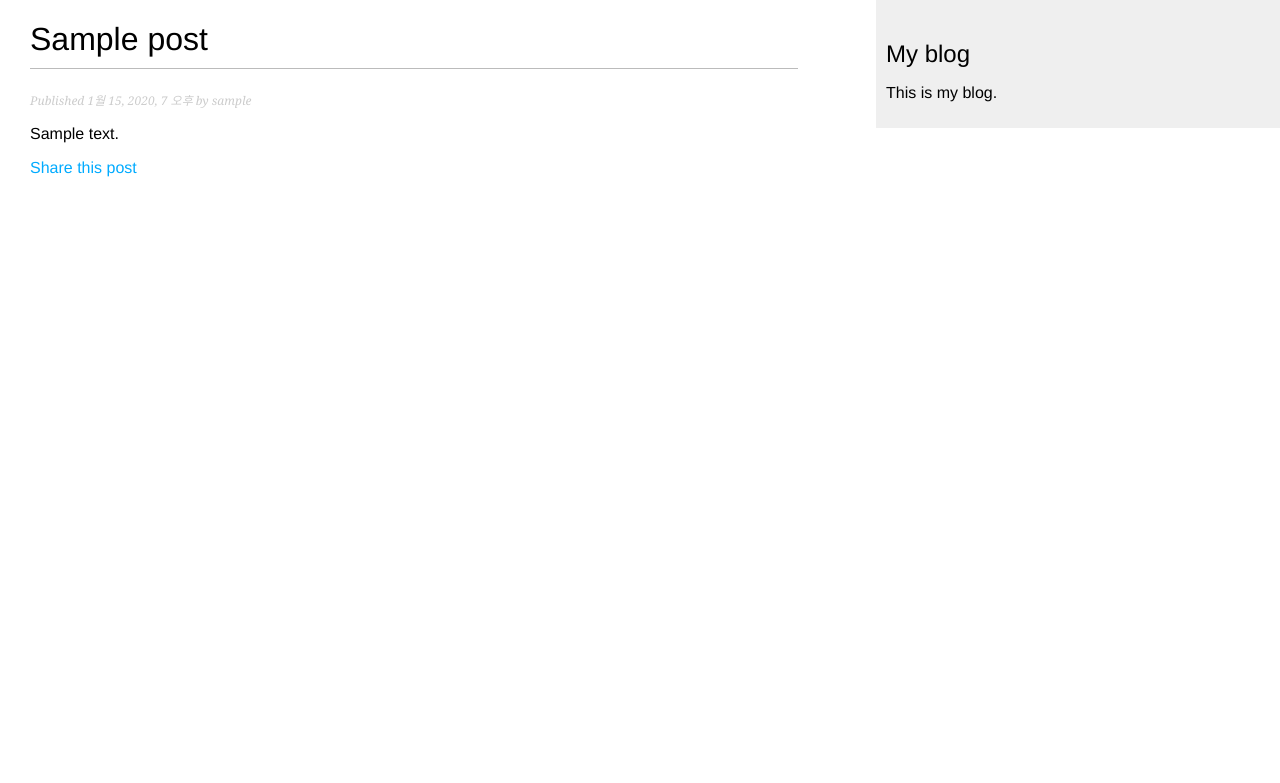
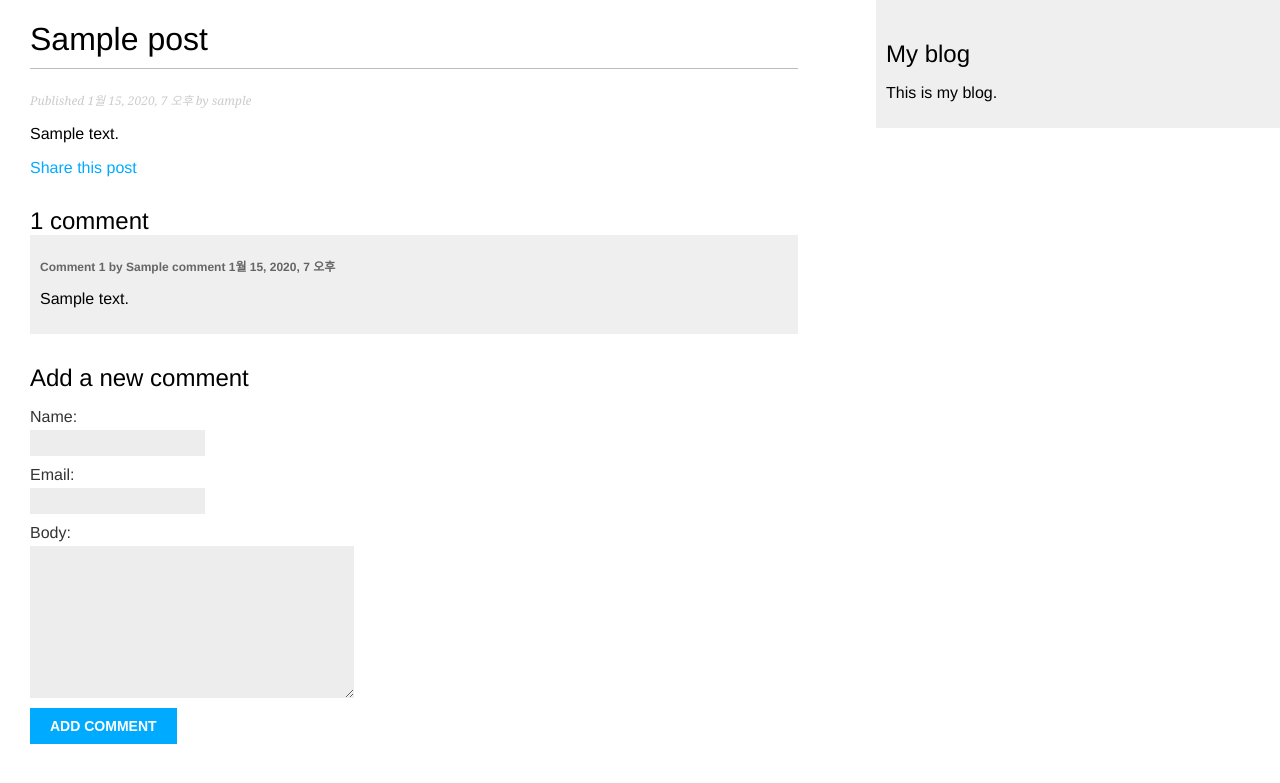
Before and after one commit to likelion-backend-6th/DjangoProject_AnJuHyeon, a Django app: a page that uses blog/templates/blog/post/detail.html in a window 1280 px wide. Shown: the top 783 px of the page. Run offline with Django 3.2, Linux system fonts and the light colour scheme; tables that the repository leaves empty hold one stand-in row (values such as "Sample post").

Commit message:
카탈로그2 끝

```diff
--- a/blog/forms.py
+++ b/blog/forms.py
@@ -1,6 +1,12 @@
 from django import forms
+from .models import Comment
 class EmailPostForm(forms.Form):
     name = forms.CharField(max_length=25)
     email = forms.EmailField()
     to = forms.EmailField()
     comments = forms.CharField(required=False, widget=forms.Textarea)
+
+class CommentForm(forms.ModelForm):
+    class Meta:
+        model = Comment
+        fields = ['name', 'email', 'body']
--- a/blog/templates/blog/post/detail.html
+++ b/blog/templates/blog/post/detail.html
@@ -1,8 +1,27 @@
 {% extends "blog/base.html" %}
-{% block title %}{{ post.title }}{% endblock %}
+{% block title %}
+    {{ post.title }}
+{% endblock %}
 {% block content %}
     <h1>{{ post.title }}</h1>
     <p class="date">Published {{ post.publish }} by {{ post.author }}</p>
     {{ post.body|linebreaks }}
-    <p><a href="{% url "blog:post_share" post.id %}">Share this post</a></p>
+    <p><a href="{% url 'blog:post_share' post.id %}">Share this post</a></p>
+
+    {% with comments.count as total_comments %}
+        <h2>{{ total_comments }} comment{{ total_comments|pluralize }}</h2>
+    {% endwith %}
+
+    {% for comment in comments %}
+        <div class="comment">
+            <p class="info">
+                Comment {{ forloop.counter }} by {{ comment.name }} {{ comment.created }}
+            </p>
+            {{ comment.body|linebreaks }}
+        </div>
+    {% empty %}
+        <p>There are no comments.</p>
+    {% endfor %}
+
+    {% include "blog/post/includes/comment_form.html" %}
 {% endblock %}
--- /dev/null
+++ b/blog/templates/blog/post/includes/comment_form.html
@@ -0,0 +1,7 @@
+<h2>Add a new comment</h2>
+<form action="{% url 'blog:post_comment' post.id %}" method="post">
+    {{ form.as_p }} {% csrf_token %}
+    <p>
+        <input type="submit" value="Add comment">
+    </p>
+</form>
--- a/blog/urls.py
+++ b/blog/urls.py
@@ -11,4 +11,5 @@ urlpatterns = [
          views.post_detail,
          name='post_detail'),
     path('<int:post_id>/share/',views.post_share, name='post_share'),
+    path('<int:post_id>/comment/',views.post_comment, name='post_comment'),
 ]
--- a/blog/views.py
+++ b/blog/views.py
@@ -1,8 +1,9 @@
 from django.core.mail import send_mail
 from django.core.paginator import Paginator, EmptyPage, PageNotAnInteger
 from django.shortcuts import render, get_object_or_404
+from django.views.decorators.http import require_POST
 from django.views.generic import ListView
-from .forms import EmailPostForm
+from .forms import EmailPostForm, CommentForm
 from .models import Post
 
 
@@ -60,3 +61,39 @@ def post_share(request, post_id):
         'form': form,
         'sent': sent
     })
+
+@require_POST
+def post_comment(request, post_id):
+    post = get_object_or_404(Post, id=post_id, status=Post.Status.PUBLISHED)
+    comment = None
+
+    form = CommentForm(data=request.POST)
+    if form.is_valid():
+        comment = form.save(commit=False)
+        comment.post = post
+        comment.save()
+
+    return render(request, 'blog/post/comment.html',
+                  {'post': post,
+                   'form': form,
+                   'comment': comment})
+def post_detail(request, year, month, day, post):
+    # 게시물 가져오기
+    post = get_object_or_404(Post,
+                             status=Post.Status.PUBLISHED,
+                             slug=post,
+                             publish__year=year,
+                             publish__month=month,
+                             publish__day=day)
+
+    # 게시물에 속하는 활성화된 댓글들 가져오기
+    comments = post.comments.filter(active=True)
+
+    # 댓글을 작성하기 위한 폼 초기화
+    form = CommentForm()
+
+    return render(request,
+                  'blog/post/detail.html',
+                  {'post': post,
+                   'comments': comments,
+                   'form': form})
```
Also changed, not shown: blog/templates/blog/post/comment.html (added, +12 -0 lines).
